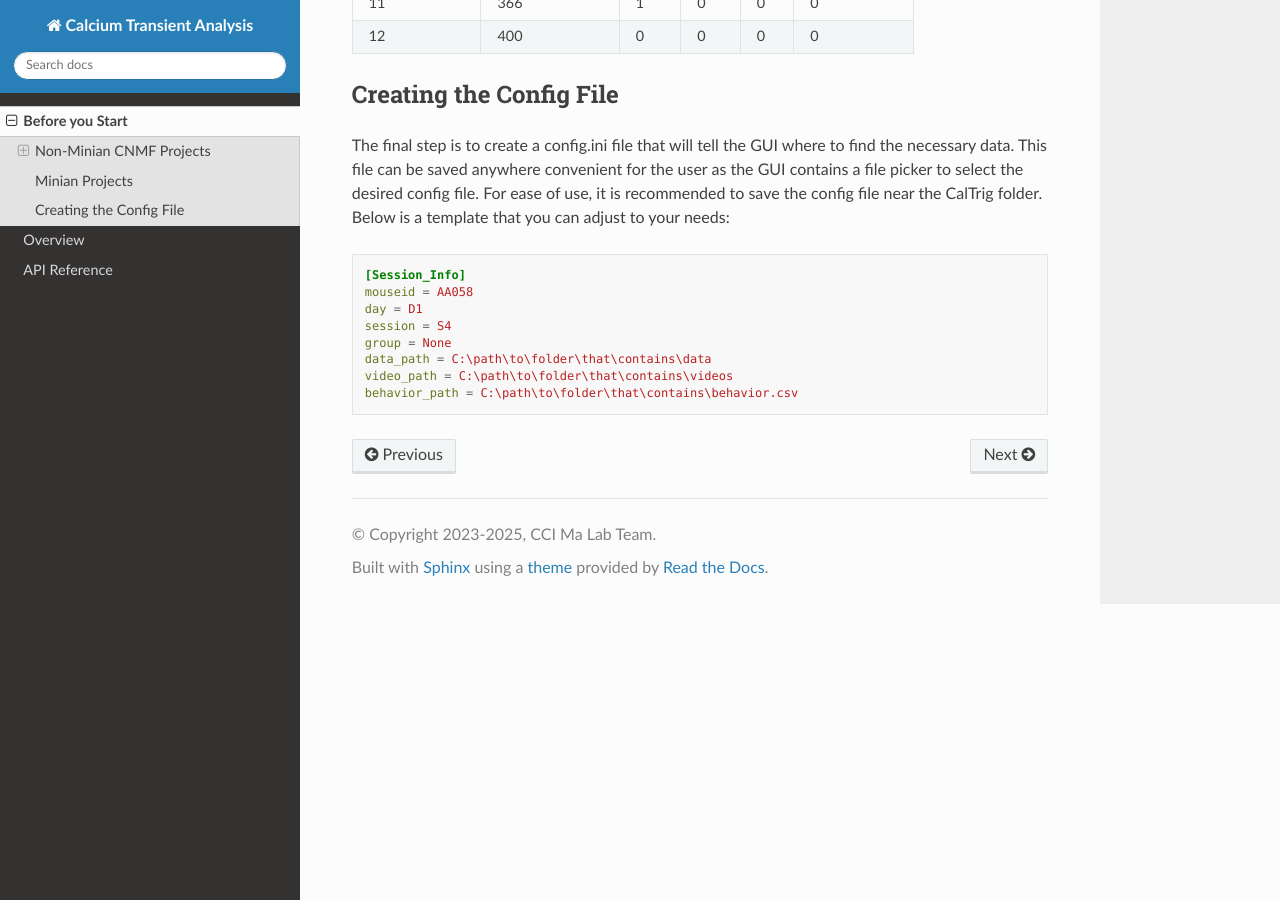
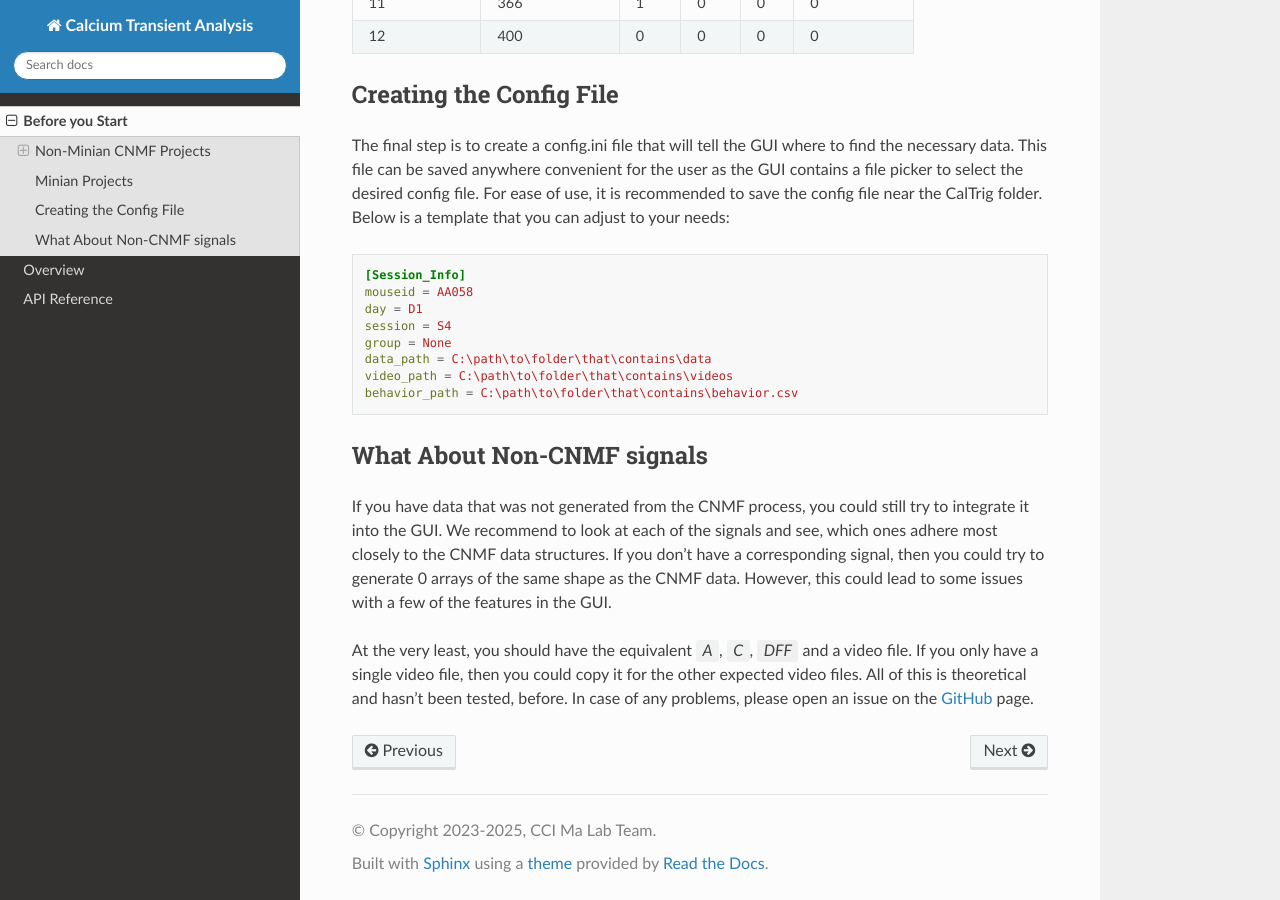
Before and after one commit to cci-MaLab/Calcium-Transient-Analysis, a Sphinx documentation site: the page built from docs/source/Before_you_start.rst, in a window 1280 px wide and 900 px high, scrolled down 3697 px. Built offline with Sphinx 7.4.7 and the Read the Docs theme 3.1.0, drawn with Linux system fonts in a browser that asks for light colours.

Commit message:
Expanded section regarding non-cnmf signals

```diff
--- a/docs/source/Before_you_start.rst
+++ b/docs/source/Before_you_start.rst
@@ -236,3 +236,17 @@ Below is a template that you can adjust to your needs:
     data_path = C:\path\to\folder\that\contains\data
     video_path = C:\path\to\folder\that\contains\videos
     behavior_path = C:\path\to\folder\that\contains\behavior.csv
+
+What About Non-CNMF signals
+---------------------------
+If you have data that was not generated from the CNMF process, you could still try
+to integrate it into the GUI. We recommend to look at each of the signals
+and see, which ones adhere most closely to the CNMF data structures.
+If you don't have a corresponding signal, then you could try to generate
+0 arrays of the same shape as the CNMF data. However, this could lead to
+some issues with a few of the features in the GUI.
+
+At the very least, you should have the equivalent `A`, `C`, `DFF` and a video file. If you only have
+a single video file, then you could copy it for the other expected video files. All of this
+is theoretical and hasn't been tested, before. In case of any problems, please open an issue
+on the `GitHub <https://github.com/cci-MaLab/Calcium-Transient-Analysis/issues>`_ page.
```
